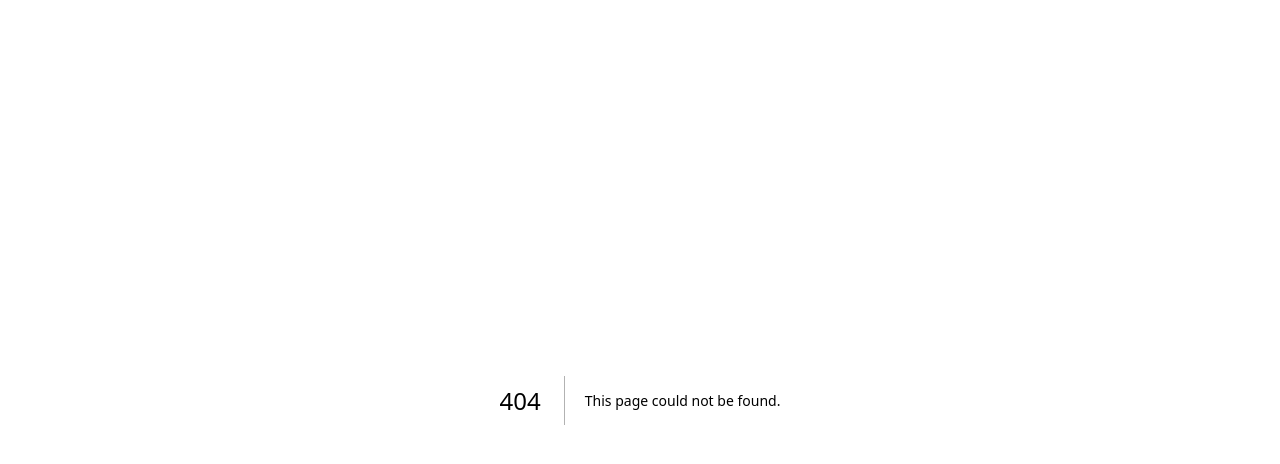
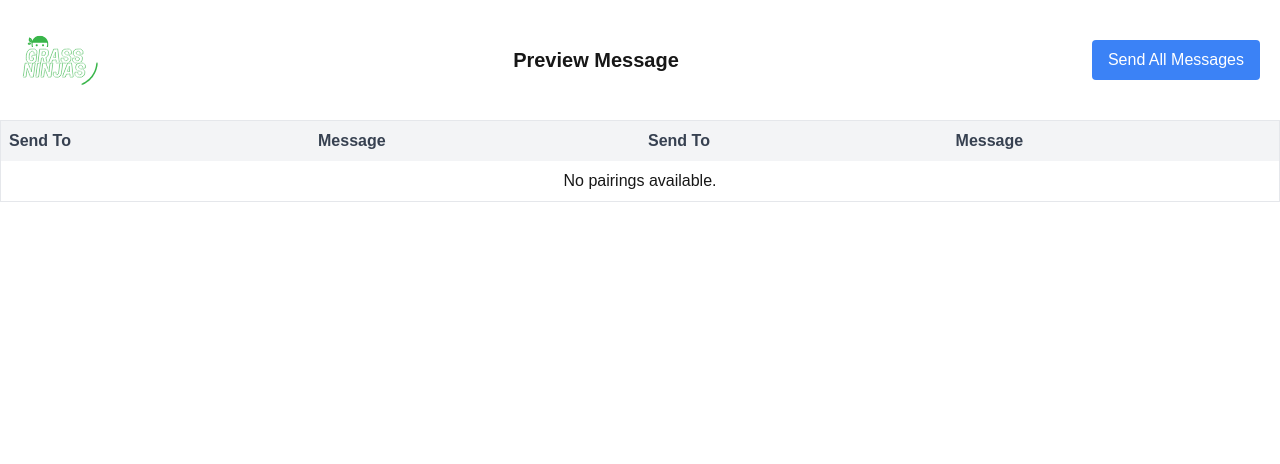
Before and after one commit to alvinacchow/grass-ninjas, a Next.js app: page /previewSend in a window 1280 px wide. Before the commit this address had no page. Shown: the top 464 px of the page. Built offline with nearby package versions, Linux system fonts and the light colour scheme.

Commit message:
previewSend page

```diff
--- a/src/app/api/tournament/route.js
+++ b/src/app/api/tournament/route.js
@@ -15,7 +15,6 @@ const pool = new Pool({
 
 export async function GET() {
   try {
-    console.log("this file instead");
     const result = await pool.query(
       'SELECT id, name FROM tournament ORDER BY id ASC;'
     );
--- a/src/app/createNew/page.js
+++ b/src/app/createNew/page.js
@@ -1,18 +1,20 @@
 'use client'
 import { useState, useEffect, useCallback } from 'react';
 import Sortable from 'sortablejs';
-import { useRouter } from "next/navigation";
+import { useRouter, usePathname } from "next/navigation";
 
 const createNew = () => {
   const [people, setPeople] = useState([]);
+  const [order, setOrder] = useState([]);
   const [loading, setLoading] = useState(true);
   const [error, setError] = useState(null);
   const [pendingChanges, setPendingChanges] = useState(new Map());
+
+  const link = process.env.NEXT_PUBLIC_SHEET_24_25;
+  const defaultMessage = `GOOD AFTERNOON [PLAYER_1]!! 💕 Hope you are pumped for the tourney!! Your tournament buddy is [PLAYER_2]!!!🥳  Remember that the maximum limit to spend is $10. It would be awesome to include a letter/note 💌  and cheer for them on the sideline. You can refer to the Secret Sister spreadsheet on FRISBEE 🥏 LINKS🔗  to see what snacks/drinks 🥂  your tourney buddy would like. See you tomorrow!!\n ${link}`
+  const [message, setMessage] = useState(defaultMessage);
   const router = useRouter();
-
-  const previewSend = () => {
-    router.push("/previewSend");
-  }
+  let sortableInstance = null;
 
   const fetchPeople = useCallback(async () => {
     try {
@@ -61,12 +63,12 @@ const createNew = () => {
   // Filtered people based on "included"
   const filteredPeople = people.filter(person => person.included);
 
-
   useEffect(() => {
     if (filteredPeople.length > 0) {
       const list = document.getElementById('sortableList');
+      console.log("list:", list);
       if (list) {
-        new Sortable(list, {
+        sortableInstance = new Sortable(list, {
           group: 'shared',
           animation: 150,
         });
@@ -74,8 +76,43 @@ const createNew = () => {
     }
   }, [filteredPeople]);
 
-  const link = process.env.NEXT_PUBLIC_SHEET_24_25;
-  const defaultMessage = `GOOD AFTERNOON [PLAYER_1]!! 💕 Hope you are pumped for the tourney!! Your tournament buddy is [PLAYER_2]!!!🥳  Remember that the maximum limit to spend is $10. It would be awesome to include a letter/note 💌  and cheer for them on the sideline. You can refer to the Secret Sister spreadsheet on FRISBEE 🥏 LINKS🔗  to see what snacks/drinks 🥂  your tourney buddy would like. See you tomorrow!!\n ${link}`
+  const previewSend = () => {
+    // Get the current sorted order of IDs
+    const newOrderIds = sortableInstance?.toArray() || [];
+
+    // Map the sorted `id`s back to the original objects
+    const sortedPeople = newOrderIds.map((id) =>
+      filteredPeople.find((person) => person.id.toString() === id)
+    );
+
+    // Create pairings from the sorted people
+    const pairedPeople = [];
+    for (let i = 0; i < sortedPeople.length; i += 2) {
+      const pair = sortedPeople.slice(i, i + 2);
+      pairedPeople.push(pair);
+    }
+
+    // Save pairings and message to sessionStorage
+    sessionStorage.setItem('pairings', JSON.stringify(pairedPeople));
+    sessionStorage.setItem('message', message);
+
+    // Navigate to the preview page
+    router.push('/previewSend');
+  };
+
+  const handleMessageChange = (event) => {
+    const newMessage = event.target.value;
+    setMessage(newMessage); // Update the state with the new message
+    sessionStorage.setItem('message', newMessage); // Store the updated message in sessionStorage
+  };
+
+  useEffect(() => {
+    // Retrieve the message from sessionStorage
+    const savedMessage = sessionStorage.getItem('message');
+    if (savedMessage) {
+      setMessage(savedMessage); // If there's a saved message, set it in state
+    }
+  }, []);
 
   return (
     <div>
@@ -125,6 +162,7 @@ const createNew = () => {
                 {filteredPeople.map((person) => (
                   <li
                     key={person.id}
+                    data-id={person.id.toString()}
                     className="sortable-item text-sm inline-flex items-center justify-between w-full p-2 text-gray-500 border-2 border-gray-200 rounded-lg cursor-pointer dark:hover:text-gray-300 dark:border-gray-700 peer-checked:border-blue-600 hover:text-gray-600 dark:peer-checked:text-gray-300 peer-checked:text-gray-600 hover:bg-gray-50 dark:text-gray-400 dark:bg-gray-800 dark:hover:bg-gray-700"
                   >
                     <span>{person.name}</span>
@@ -146,9 +184,9 @@ const createNew = () => {
                 rows="20"
                 className="w-full p-3 text-sm border border-gray-300 rounded-lg resize-none focus:outline-none focus:ring-2 focus:ring-blue-500 dark:bg-gray-700 dark:text-white dark:border-gray-600 dark:focus:ring-blue-500"
                 placeholder="Type something..."
-                defaultValue={defaultMessage}
+                value={message}
+                onChange={handleMessageChange}
               />
-
               <button
                 className="flex bg-blue-500 text-white px-4 py-2 text-sm rounded mb-4 hover:bg-blue-600 ml-auto"
                 onClick={previewSend}
--- /dev/null
+++ b/src/app/previewSend/page.js
@@ -0,0 +1,136 @@
+'use client';
+import { useEffect, useState } from 'react';
+
+const PreviewSendPage = () => {
+  const [pairings, setPairings] = useState([]);
+  const [message, setMessage] = useState('');
+  const [personalizedMessages, setPersonalizedMessages] = useState([]);
+
+  useEffect(() => {
+    console.log("reached");
+    // Retrieve data from sessionStorage
+    const storedPairings = sessionStorage.getItem('pairings');
+    const storedMessage = sessionStorage.getItem('message');
+
+    if (storedPairings) {
+      setPairings(JSON.parse(storedPairings));
+    }
+
+    if (storedMessage) {
+      setMessage(storedMessage);
+    }
+    console.log("pairings from storage", storedPairings);
+  }, []);
+
+  // Function to replace placeholders in the message
+  const getPersonalizedMessage = (pair, fromPlayerIndex, toPlayerIndex) => {
+    let personalizedMessage = message;
+
+    // Ensure fromPlayer and toPlayer are valid
+    const fromPlayer = pair[fromPlayerIndex];
+    const toPlayer = pair[toPlayerIndex];
+
+    // If the player exists and has a name, replace the placeholder; otherwise, keep the placeholder
+    personalizedMessage = fromPlayer && fromPlayer.name
+      ? personalizedMessage.replace('[PLAYER_1]', fromPlayer.name)
+      : personalizedMessage;
+
+    if (pair.length > 1) {
+      personalizedMessage = toPlayer && toPlayer.name
+        ? personalizedMessage.replace('[PLAYER_2]', toPlayer.name)
+        : personalizedMessage;
+    }
+
+    return personalizedMessage;
+  };
+
+  // Handle changes in the personalized message inputs
+  const handleMessageChange = (event, pairIndex, fromPlayerIndex, toPlayerIndex) => {
+    const newMessages = [...personalizedMessages];
+    newMessages[pairIndex] = newMessages[pairIndex] || [];
+    newMessages[pairIndex][fromPlayerIndex] = event.target.value;
+
+    setPersonalizedMessages(newMessages);
+  };
+
+  // Function to send all messages (just logs in this case)
+  const handleSendAllMessages = () => {
+    console.log('Sending all messages:', personalizedMessages);
+    // Logic for sending the messages can be added here
+  };
+
+  return (
+    <div>
+        <div className="p-5 flex items-center justify-between">
+            <a href="/" className="flex-shrink-0">
+                <img src="logo.svg" alt="Home" className="w-20 h-20" />
+            </a>
+            <h1 className="text-xl font-bold text-center flex-grow">Preview Message</h1>
+            <button
+                className="px-4 py-2 bg-blue-500 text-white rounded"
+                onClick={handleSendAllMessages}
+            >
+                Send All Messages
+            </button>
+        </div>
+
+      {/* Table for displaying pairings and personalized messages */}
+      <div className="overflow-x-auto">
+        <table className="min-w-full table-auto border-collapse border border-gray-200">
+          <thead>
+            <tr className="bg-gray-100">
+              <th className="p-2 text-left text-gray-700">Send To</th>
+              <th className="p-2 text-left text-gray-700">Message</th>
+              <th className="p-2 text-left text-gray-700">Send To</th>
+              <th className="p-2 text-left text-gray-700">Message</th>
+            </tr>
+          </thead>
+          <tbody>
+            {pairings.length > 0 ? (
+              pairings.map((pair, index) => (
+                <tr key={index} className="border-b border-gray-200">
+                  <td className="p-2">
+                    {/* Only show the first player in the Send From column */}
+                    <p>{pair[0]?.name}</p>
+                  </td>
+                  <td className="p-2">
+                    <textarea
+                      className="w-full p-3 text-sm border border-gray-300 rounded-lg resize-none focus:outline-none focus:ring-2 focus:ring-blue-500 dark:bg-gray-700 dark:text-white dark:border-gray-600 dark:focus:ring-blue-500"
+                      rows="6"
+                      value={getPersonalizedMessage(pair, 0, 1)} // A to B
+                      onChange={(e) => {
+                        // Handle message change if needed
+                      }}
+                    />
+                  </td>
+                  <td className="p-2">
+                    {/* Only show the first player in the Send From column */}
+                    <p>{pair[1]?.name}</p>
+                  </td>
+                  <td className="p-2">
+                    <textarea
+                      className="w-full p-3 text-sm border border-gray-300 rounded-lg resize-none focus:outline-none focus:ring-2 focus:ring-blue-500 dark:bg-gray-700 dark:text-white dark:border-gray-600 dark:focus:ring-blue-500"
+                      rows="6"
+                      value={pair[1] ? getPersonalizedMessage(pair, 1, 0) : ''} // B to A
+                      onChange={(e) => {
+                        // Handle message change if needed
+                      }}
+                    />
+                  </td>
+                </tr>
+              ))
+            ) : (
+              <tr>
+                <td colSpan="4" className="p-2 text-center">No pairings available.</td>
+              </tr>
+            )}
+          </tbody>
+
+
+        </table>
+      </div>
+    </div>
+  );
+};
+
+export default PreviewSendPage;
--- a/src/app/tournamentPage/[id]/page.js
+++ b/src/app/tournamentPage/[id]/page.js
@@ -2,8 +2,7 @@
 
 import { usePathname } from 'next/navigation';
 import { useEffect, useState } from 'react';
-// import dotenv from 'dotenv';
-// dotenv.config();
+
 
 const TournamentDetail = () => {
   const [tournament, setTournament] = useState(null);
```
